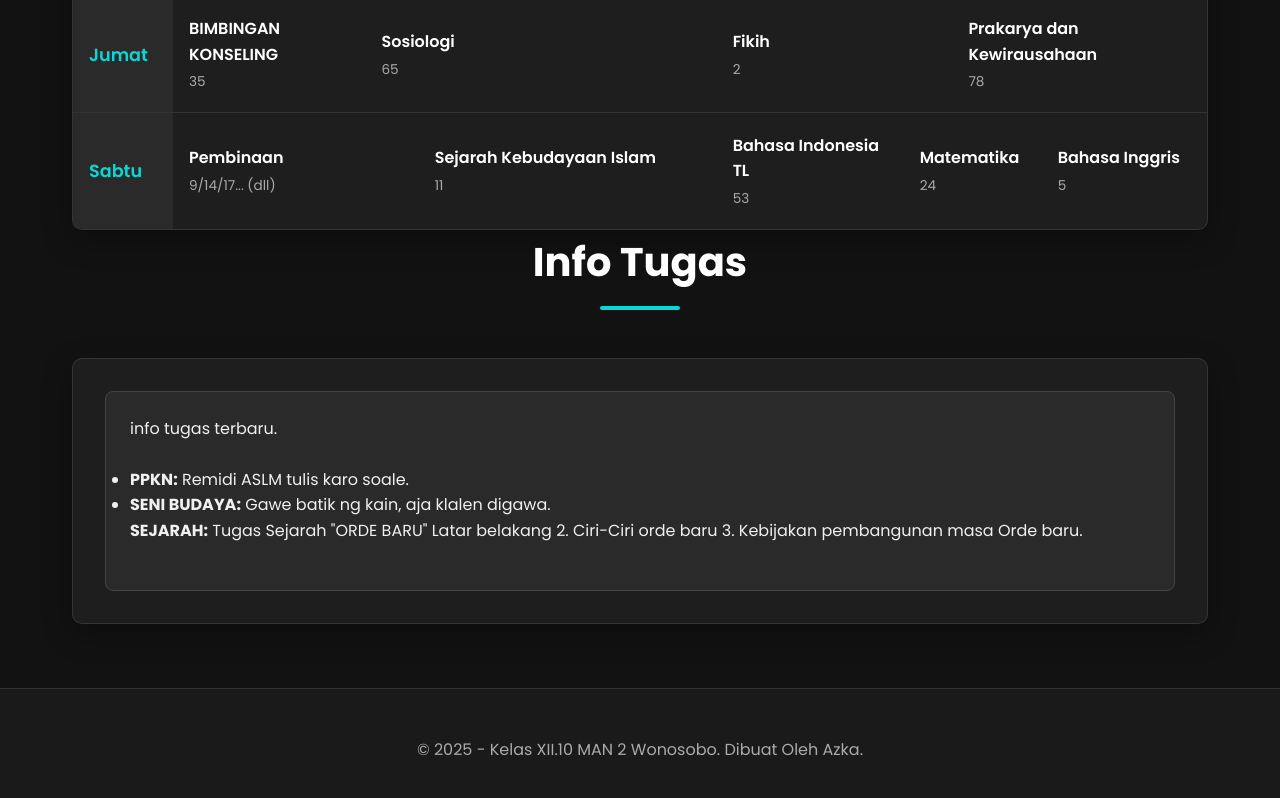
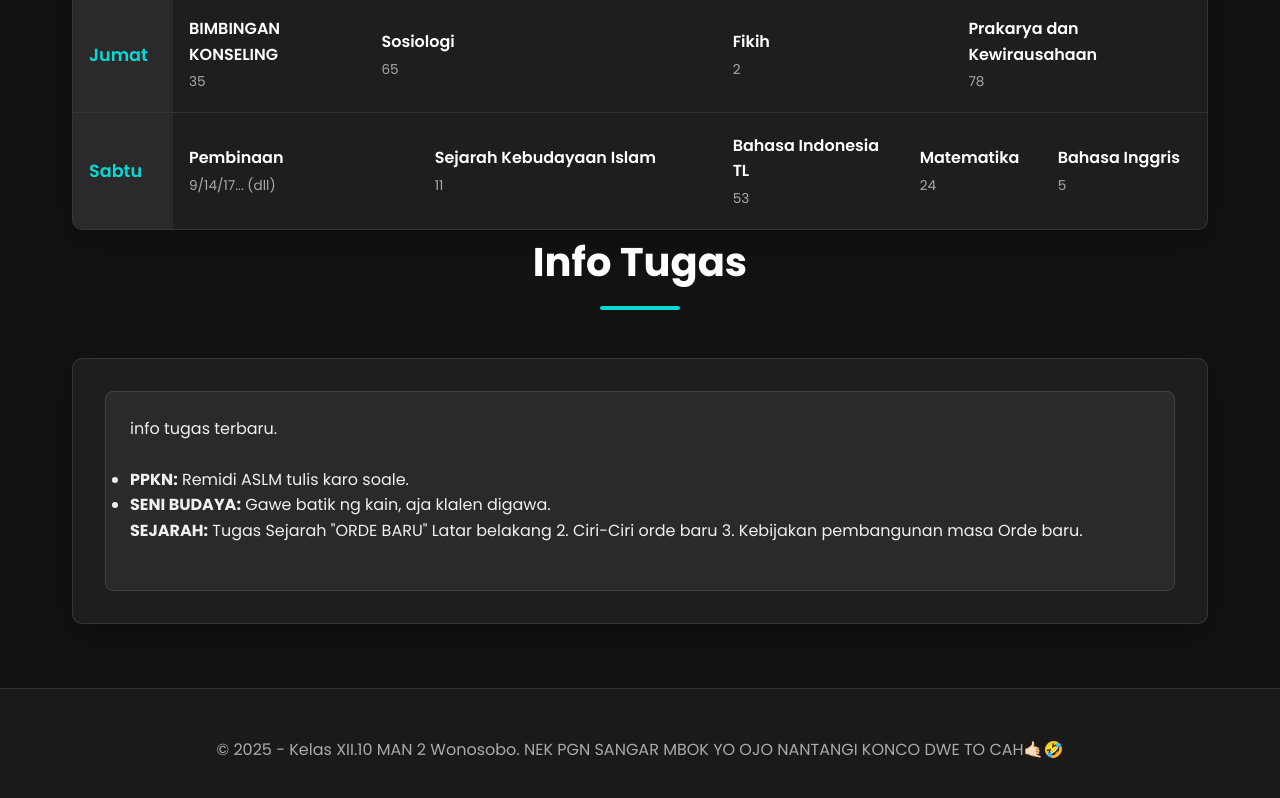
Before and after one commit to xii-10man2wsb/12-10man2wsb, a plain HTML site: page index.html in a window 1280 px wide. Shown: the part 1411-2209 px from the top of the page. Drawn offline with Linux system fonts and the light colour scheme.

Commit message:
Update index.html

```diff
--- a/index.html
+++ b/index.html
@@ -442,7 +442,7 @@ Latar belakang
 
 
     <footer>
-        <p>&copy; 2025 - Kelas XII.10 MAN 2 Wonosobo. Dibuat Oleh Azka.</p>
+        <p>&copy; 2025 - Kelas XII.10 MAN 2 Wonosobo. NEK PGN SANGAR MBOK YO OJO NANTANGI KONCO DWE TO CAH🤙🏻🤣</p>
     </footer>
 
     <script>
```
